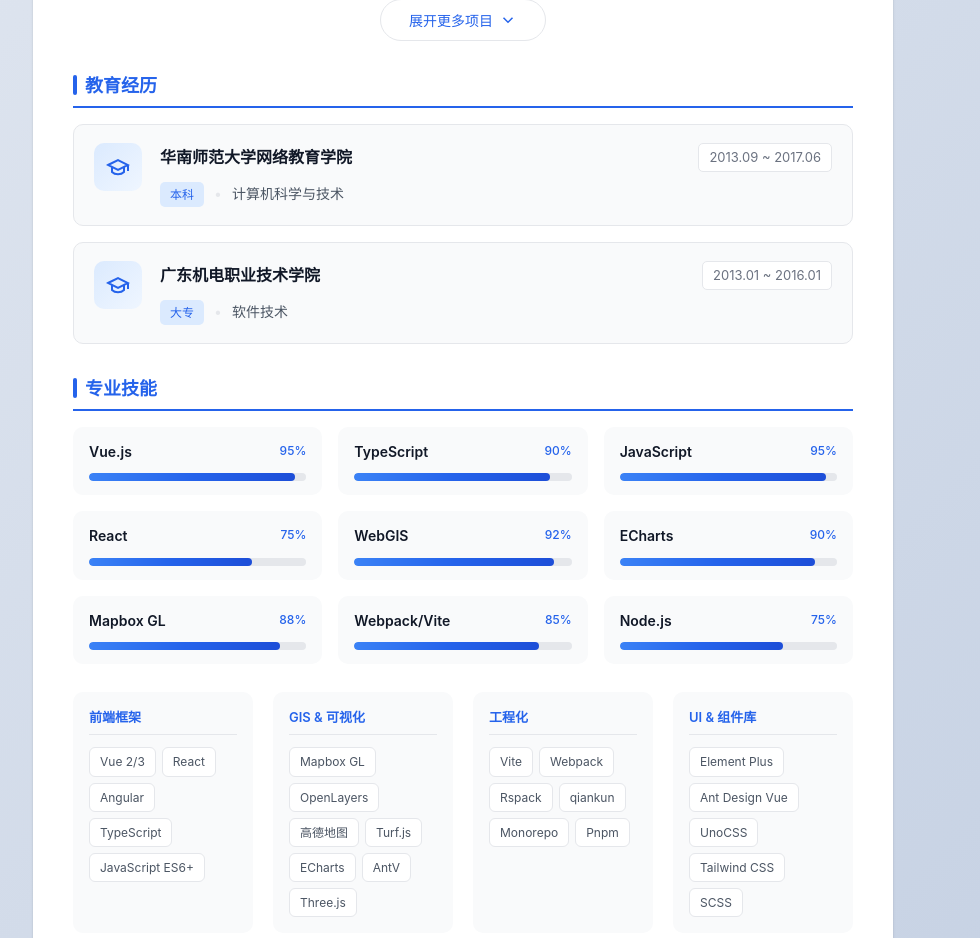
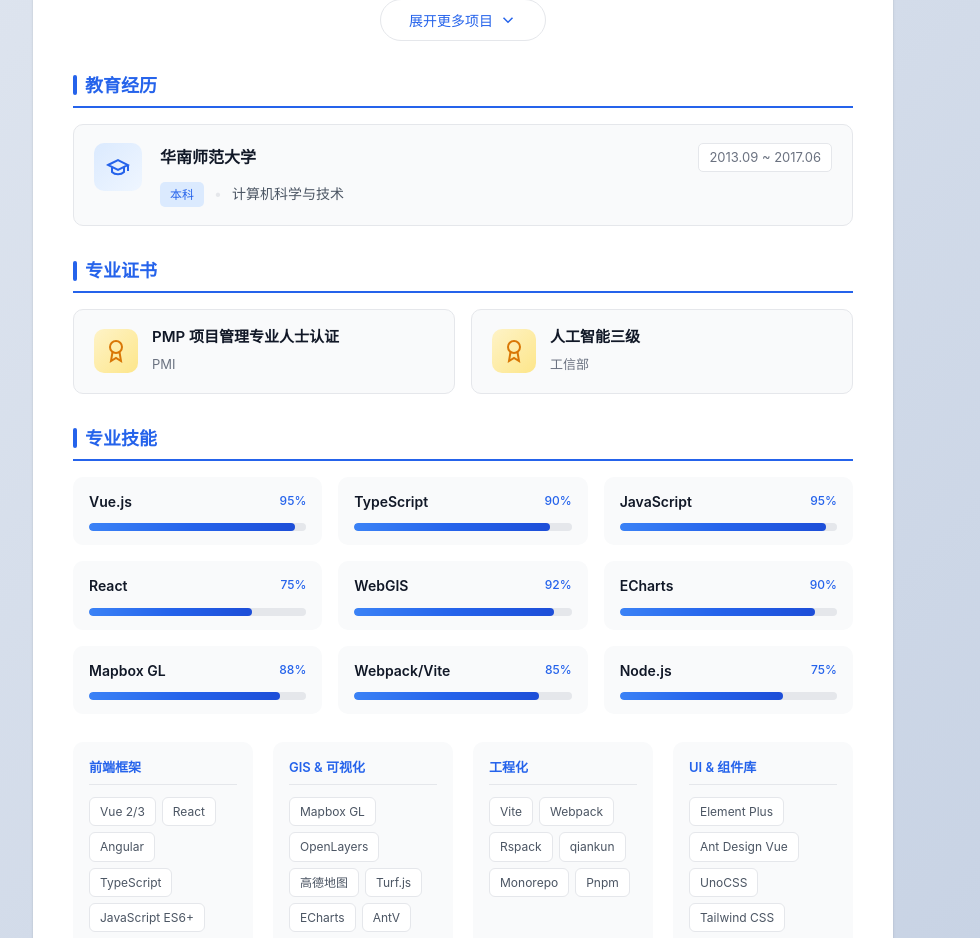
Before and after one commit to water43/water43-resume, a Vue app: page / in a window 1280 px wide. Shown: the part 2110-3048 px from the top of the page, without its empty margins (177-1157 px from the left). Built offline with nearby package versions, Linux system fonts and the light colour scheme.

Commit message:
feat: 更新教育经历，添加PMP和人工智能三级证书
- 教育经历只保留华南师范大学本科
- 新增专业证书模块
- 添加 PMP 项目管理专业人士认证
- 添加 人工智能三级证书

Co-authored-by: water43 <water43@users.noreply.github.com>

```diff
--- a/src/App.vue
+++ b/src/App.vue
@@ -5,6 +5,7 @@ import ResumeHeader from './components/ResumeHeader.vue'
 import Experience from './components/Experience.vue'
 import Projects from './components/Projects.vue'
 import Education from './components/Education.vue'
+import Certificates from './components/Certificates.vue'
 import Skills from './components/Skills.vue'
 
 const { locale } = useI18n()
@@ -36,6 +37,7 @@ function printResume() {
       <Experience />
       <Projects />
       <Education />
+      <Certificates />
       <Skills />
     </main>
 
--- /dev/null
+++ b/src/components/Certificates.vue
@@ -0,0 +1,119 @@
+<script setup lang="ts">
+import { computed } from 'vue'
+import { useI18n } from 'vue-i18n'
+
+interface Certificate {
+  name: string
+  issuer: string
+}
+
+const { t, tm } = useI18n()
+
+const certificates = computed(() => tm('certificates') as Certificate[])
+</script>
+
+<template>
+  <section class="section">
+    <h2 class="section-title">{{ t('sections.certificates') }}</h2>
+
+    <div class="certificates-list">
+      <div
+        v-for="(cert, index) in certificates"
+        :key="index"
+        class="certificate-item"
+      >
+        <div class="certificate-icon">
+          <svg viewBox="0 0 24 24" fill="none" stroke="currentColor" stroke-width="2">
+            <circle cx="12" cy="8" r="6"></circle>
+            <path d="M15.477 12.89L17 22l-5-3-5 3 1.523-9.11"></path>
+          </svg>
+        </div>
+        <div class="certificate-content">
+          <h3 class="certificate-name">{{ cert.name }}</h3>
+          <span class="certificate-issuer">{{ cert.issuer }}</span>
+        </div>
+      </div>
+    </div>
+  </section>
+</template>
+
+<style scoped>
+.certificates-list {
+  display: flex;
+  flex-wrap: wrap;
+  gap: 16px;
+}
+
+.certificate-item {
+  display: flex;
+  align-items: center;
+  gap: 14px;
+  padding: 16px 20px;
+  background: var(--bg-light);
+  border-radius: 10px;
+  border: 1px solid var(--border-color);
+  flex: 1;
+  min-width: 240px;
+  transition: all 0.2s;
+}
+
+.certificate-item:hover {
+  border-color: #fbbf24;
+  box-shadow: 0 2px 8px rgba(251, 191, 36, 0.15);
+}
+
+.certificate-icon {
+  width: 44px;
+  height: 44px;
+  display: flex;
+  align-items: center;
+  justify-content: center;
+  background: linear-gradient(135deg, #fef3c7 0%, #fde68a 100%);
+  border-radius: 10px;
+  flex-shrink: 0;
+}
+
+.certificate-icon svg {
+  width: 24px;
+  height: 24px;
+  color: #d97706;
+}
+
+.certificate-content {
+  flex: 1;
+}
+
+.certificate-name {
+  font-size: 15px;
+  font-weight: 600;
+  color: var(--text-primary);
+  margin-bottom: 4px;
+}
+
+.certificate-issuer {
+  font-size: 13px;
+  color: var(--text-muted);
+}
+
+@media (max-width: 768px) {
+  .certificate-item {
+    min-width: 100%;
+  }
+}
+
+@media print {
+  .certificate-item {
+    padding: 12px 14px;
+  }
+
+  .certificate-icon {
+    width: 36px;
+    height: 36px;
+  }
+
+  .certificate-icon svg {
+    width: 20px;
+    height: 20px;
+  }
+}
+</style>
--- a/src/locales/en.ts
+++ b/src/locales/en.ts
@@ -17,6 +17,7 @@ export const en = {
     experience: 'Work Experience',
     projects: 'Project Experience',
     education: 'Education',
+    certificates: 'Certificates',
     skills: 'Professional Skills'
   },
   experience: [
@@ -118,16 +119,20 @@ export const en = {
   ],
   education: [
     {
-      school: 'South China Normal University (Online)',
+      school: 'South China Normal University',
       degree: 'Bachelor\'s Degree',
       period: '2013.09 - 2017.06',
       major: 'Computer Science and Technology'
+    }
+  ],
+  certificates: [
+    {
+      name: 'PMP - Project Management Professional',
+      issuer: 'PMI'
     },
     {
-      school: 'Guangdong Mechanical & Electrical Polytechnic',
-      degree: 'Associate Degree',
-      period: '2013.01 - 2016.01',
-      major: 'Software Technology'
+      name: 'Artificial Intelligence Level 3',
+      issuer: 'MIIT'
     }
   ],
   skills: [
--- a/src/locales/zh.ts
+++ b/src/locales/zh.ts
@@ -17,6 +17,7 @@ export const zh = {
     experience: '工作经历',
     projects: '项目经历',
     education: '教育经历',
+    certificates: '专业证书',
     skills: '专业技能'
   },
   experience: [
@@ -118,16 +119,20 @@ export const zh = {
   ],
   education: [
     {
-      school: '华南师范大学网络教育学院',
+      school: '华南师范大学',
       degree: '本科',
       period: '2013.09 ~ 2017.06',
       major: '计算机科学与技术'
+    }
+  ],
+  certificates: [
+    {
+      name: 'PMP 项目管理专业人士认证',
+      issuer: 'PMI'
     },
     {
-      school: '广东机电职业技术学院',
-      degree: '大专',
-      period: '2013.01 ~ 2016.01',
-      major: '软件技术'
+      name: '人工智能三级',
+      issuer: '工信部'
     }
   ],
   skills: [
```
